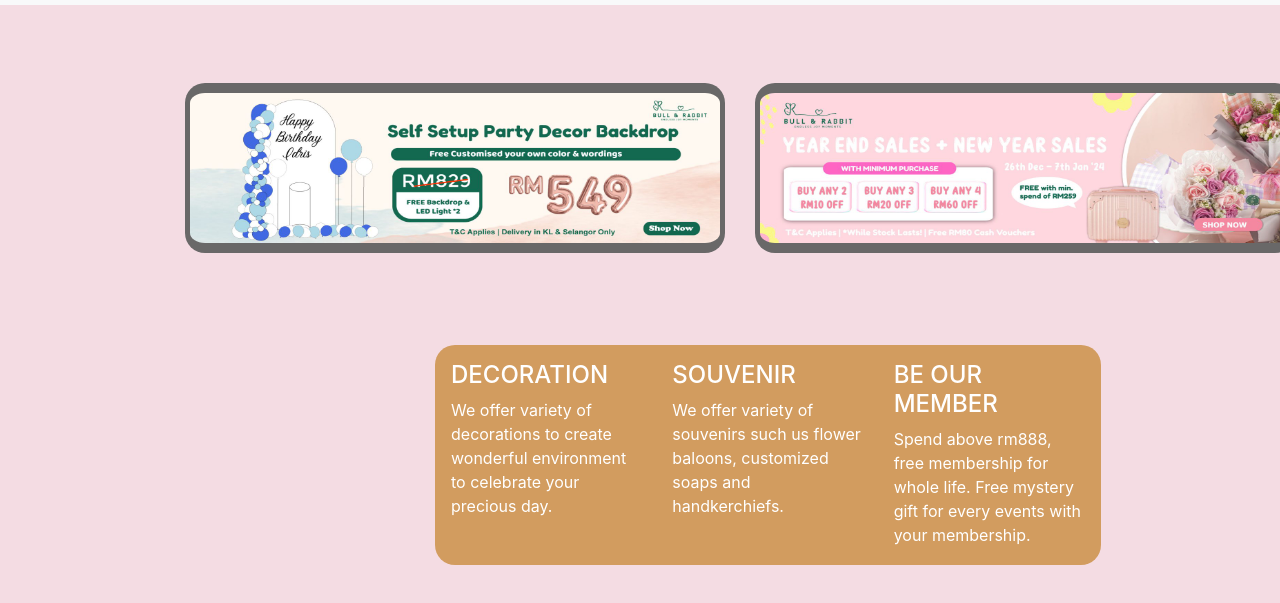
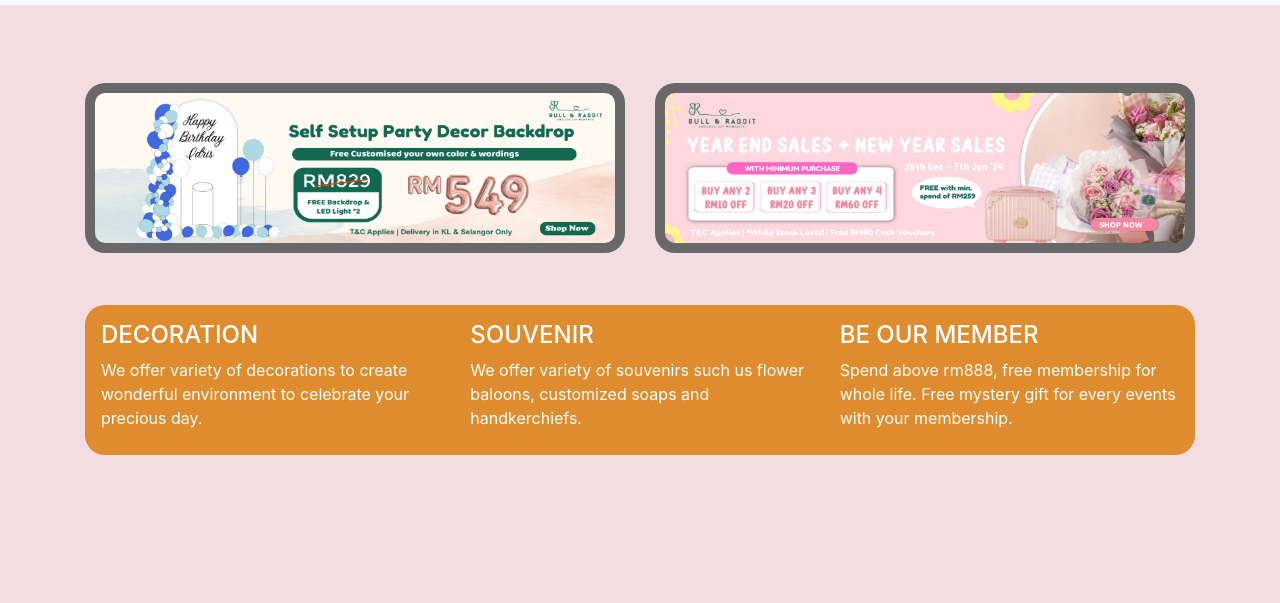
Before and after one commit to Yilian90/Bootstrap-BeautyFlowerCupcake, a plain HTML site: page service.html in a window 1280 px wide. Shown: the part 69-672 px from the top of the page. Drawn offline with nearby package versions, Linux system fonts and the light colour scheme.

Commit message:
update UI for service page

```diff
--- a/service.html
+++ b/service.html
@@ -28,28 +28,26 @@
         height: 170px;
         position: relative;
         width: 550px;
-        left:100px;
         top: 30px;
         border-radius: 20px;
-        padding: 10px 5px;
+        padding: 10px ;
       }
       .img-fluid:hover{
         transform: translateY(-10px);
       }
       .last_row{
-        width: 60% !important;
+        width: 100% !important;
         position: relative !important;
-        left: 350px;
-        top: 50px;
-        height: 220px;
+        top: 10px;
+        height: 150px;
         padding-bottom: 100px !important;
-        background-color: rgb(210, 156, 95);
+        background-color: rgb(223, 140, 46);
         border-radius: 20px;
         color: white;
       }
       .last_row:hover{
         border: 4px solid rgb(227, 137, 18);
-        transform: translateY(-10px);
+        transform: translateY(-20px);
       }
     </style>
   </head>
```
